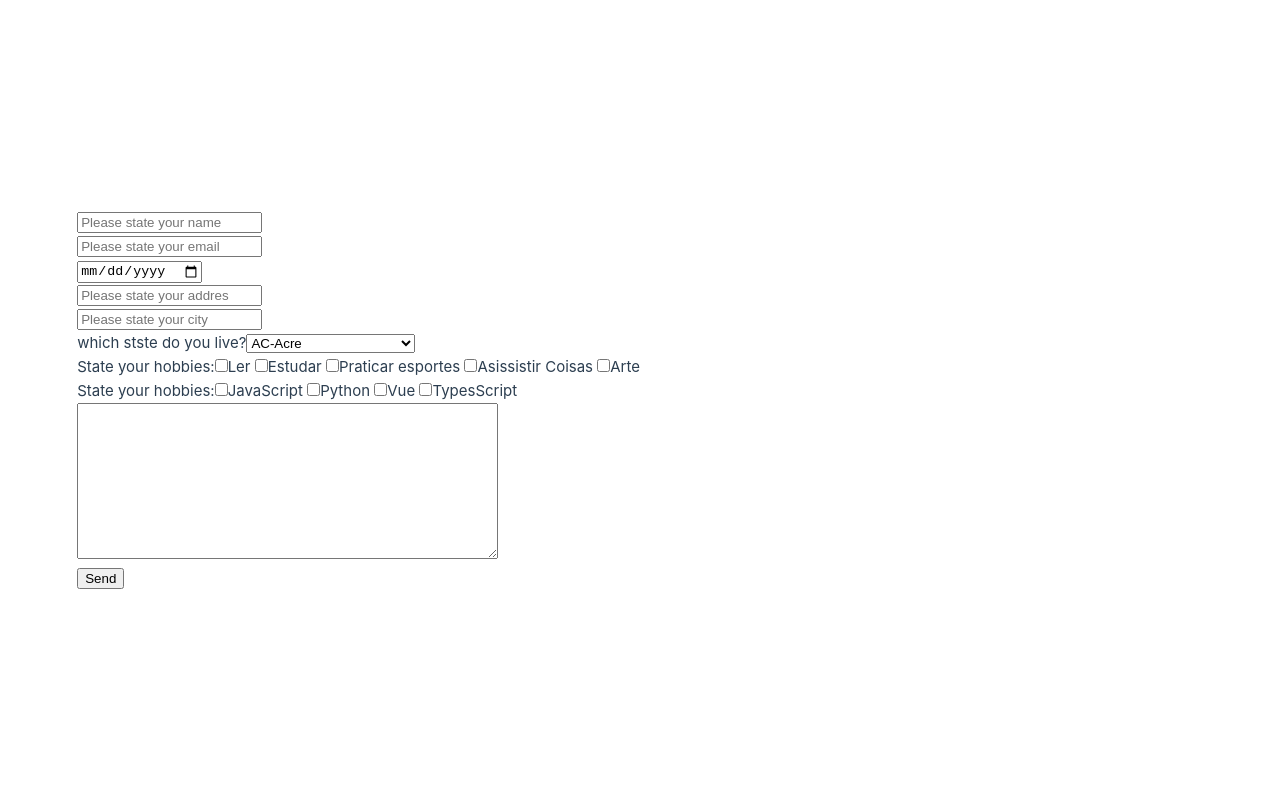
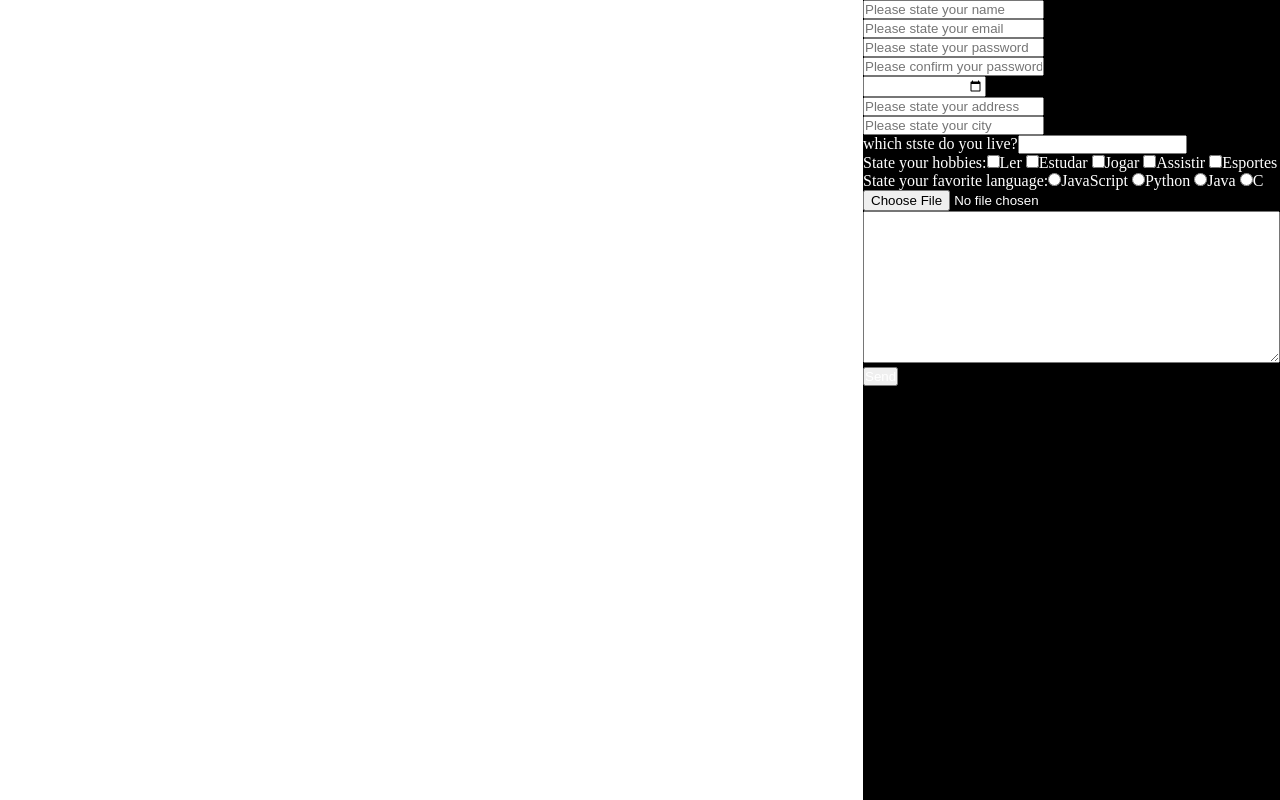
Before and after one commit to RenatoChagas-M/form-prof-edit, a Vue app: page / in a window 1280 px wide. Built offline with nearby package versions, Linux system fonts and the light colour scheme.

Commit message:
feat:verify password &  fix checkbox

```diff
--- a/src/App.vue
+++ b/src/App.vue
@@ -1,5 +1,5 @@
 <script setup>
-import { ref } from "vue";
+import { ref, reactive } from "vue";
 
 const infoUser = ref({
   name: '',
@@ -13,6 +13,8 @@ const infoUser = ref({
   bio: '',
 })
 
+const confirmPassword = ref("")
+
 const userCity = ref([""])
 
 const showProfile = ref(false)
@@ -22,39 +24,54 @@ function saveprofile() {
 }
 
 const allStates = ref([
-  {'nome':'Acre', 'sigla': 'AC'},
-  {'nome':'Alagoas', 'sigla': 'AL'},
-  {'nome':'Amapá', 'sigla': 'AP'},
-  {'nome':'Amazonas', 'sigla': 'AM'},
-  {'nome':'Bahia', 'sigla': 'BA'},
-  {'nome':'Ceará', 'sigla': 'CE'},
-  {'nome':'Distrito Federal', 'sigla': 'DF'},
-  {'nome':'Espírito Santo', 'sigla': 'ES'},
-  {'nome':'Goiás', 'sigla': 'GO'},
-  {'nome':'Maranhão', 'sigla': 'MA'},
-  {'nome':'Mato Grosso', 'sigla': 'MT'},
-  {'nome':'Mato Grosso do Sul', 'sigla': 'MS'},
-  {'nome':'Minas Gerais', 'sigla': 'MG'},
-  {'nome':'Pará', 'sigla': 'PA'},
-  {'nome':'Paraíba', 'sigla': 'PB'},
-  {'nome':'Paraná', 'sigla': 'PR'},
-  {'nome':'Pernambuco', 'sigla': 'PE'},
-  {'nome':'Piauí', 'sigla': 'PI'},
-  {'nome':'Rio de Janeiro', 'sigla': 'RJ'},
-  {'nome':'Rio Grande do Norte', 'sigla': 'RN'},
-  {'nome':'Rio Grande do Sul', 'sigla': 'RS'},
-  {'nome':'Rondônia', 'sigla': 'RO'},
-  {'nome':'Roraima', 'sigla': 'RR'},
-  {'nome':'Santa Catarina', 'sigla': 'SC'},
-  {'nome':'São Paulo', 'sigla': 'SP'},
-  {'nome':'Sergipe', 'sigla': 'SE'},
-  {'nome':'Tocantins', 'sigla': 'TO'}
+  { 'name': 'Estado', 'sigla': '' },
+  { 'name': 'Acre', 'sigla': 'AC-' },
+  { 'name': 'Alagoas', 'sigla': 'AL-' },
+  { 'name': 'Amapá', 'sigla': 'AP-' },
+  { 'name': 'Amazonas', 'sigla': 'AM-' },
+  { 'name': 'Bahia', 'sigla': 'BA-' },
+  { 'name': 'Ceará', 'sigla': 'CE-' },
+  { 'name': 'Distrito Federal', 'sigla': 'DF-' },
+  { 'name': 'Espírito Santo', 'sigla': 'ES-' },
+  { 'name': 'Goiás', 'sigla': 'GO-' },
+  { 'name': 'Maranhão', 'sigla': 'MA-' },
+  { 'name': 'Mato Grosso', 'sigla': 'MT-' },
+  { 'name': 'Mato Grosso do Sul', 'sigla': 'MS-' },
+  { 'name': 'Minas Gerais', 'sigla': 'MG-' },
+  { 'name': 'Pará', 'sigla': 'PA-' },
+  { 'name': 'Paraíba', 'sigla': 'PB-' },
+  { 'name': 'Paraná', 'sigla': 'PR-' },
+  { 'name': 'Pernambuco', 'sigla': 'PE-' },
+  { 'name': 'Piauí', 'sigla': 'PI-' },
+  { 'name': 'Rio de Janeiro', 'sigla': 'RJ-' },
+  { 'name': 'Rio Grande do Norte', 'sigla': 'RN-' },
+  { 'name': 'Rio Grande do Sul', 'sigla': 'RS-' },
+  { 'name': 'Rondônia', 'sigla': 'RO-' },
+  { 'name': 'Roraima', 'sigla': 'RR-' },
+  { 'name': 'Santa Catarina', 'sigla': 'SC-' },
+  { 'name': 'São Paulo', 'sigla': 'SP-' },
+  { 'name': 'Sergipe', 'sigla': 'SE-' },
+  { 'name': 'Tocantins', 'sigla': 'TO-' },
+  { 'name': 'Estrangeiro', 'sigla': 'EX-' }
 ])
+
+const userImg = reactive({
+  avatar: null
+})
+
+function saveProfileImg(e) {
+  const target = e.target
+  if (target && target.files && target.files.length > 0) {
+    const file = target.files[0]
+    userImg.avatar = URL.createObjectURL(file)
+  }
+}
 
 </script>
 
 <template>
   <main>
+    <aside>
       <transition name="form" mode="out-in">
         <section v-if="showProfile" class="user-form">
           <div class="userSaved-informations">
@@ -78,29 +95,38 @@ const allStates = ref([
         <form v-else @submit.prevent="saveprofile()" validate>
           <div class="user-information">
             <div class="user-name">
-            <input placeholder="Please state your name" type="text" required>
+              <input v-model="infoUser.name" placeholder="Please state your name" type="text" required>
             </div>
 
             <div class="user-email">
-            <input placeholder="Please state your email" type="email" required>
+              <input v-model="infoUser.email" placeholder="Please state your email" type="email" required>
             </div>
 
-          <div class="user-date-of-birth">
-            <input placeholder="Please state your date of birth" type="date" required>
+            <div class="user-password">
+              <input v-model="infoUser.password" placeholder="Please state your password" type="password" required>
             </div>
 
-          <div class="user-addres">
-            <input placeholder="Please state your addres" type="text" required>
+            <div class="user-verify-password">
+              <input v-model="confirmPassword" placeholder="Please confirm your password" type="password" required>
+              <p v-if="infoUser.password !== confirmPassword">try again, passwords dont match</p>
+            </div>
+
+            <div class="user-born">
+              <input v-model="infoUser.born" placeholder="Please state your born date" type="date" required>
+            </div>
+
+            <div class="user-address">
+              <input v-model="infoUser.address" placeholder="Please state your address" type="text" required>
             </div>
 
             <div class="user-city">
-            <input placeholder="Please state your city" type="text" required>
+              <input v-model="userCity" placeholder="Please state your city" type="text" required>
             </div>
 
             <div class="user-state">
               <label for="whichState">which stste do you live?</label>
               <select name="States">
-              <option v-for="(value, index) of allStates" :key="index">{{value.sigla}}-{{value.nome}}</option>
+                <option v-for="(value, index) of allStates" :key="index">{{ value.sigla }}{{ value.name }}</option>
               </select>
             </div>
 
@@ -108,19 +134,23 @@ const allStates = ref([
               <div class="user-hobbies">
                 <label for="hobbies">State your hobbies:</label>
                 <input type="checkbox" value="read">Ler
-              <input type="checkbox" value="study">Estudar
-              <input type="checkbox" value="sports">Praticar esportes
-              <input type="checkbox" value="watch">Asissistir Coisas
-              <input type="checkbox" name="art">Arte
+                <input v-model="infoUser.hobbies" type="checkbox" value="study">Estudar
+                <input v-model="infoUser.hobbies" type="checkbox" value="play">Jogar
+                <input v-model="infoUser.hobbies" type="checkbox" value="watch">Assistir
+                <input v-model="infoUser.hobbies" type="checkbox" value="sporty">Esportes
               </div>
 
               <div class="user-prog-lang">
-              <label for="hobbies">State your hobbies:</label>
-              <input type="checkbox" value="js">JavaScript
-              <input type="checkbox" value="python">Python
-              <input type="checkbox" value="vue">Vue
-              <input type="checkbox" value="tp">TypesScript
+                <label for="hobbies">State your favorite language:</label>
+                <input v-model="infoUser.progLang" type="radio" value="js">JavaScript
+                <input v-model="infoUser.progLang" type="radio" value="py">Python
+                <input v-model="infoUser.progLang" type="radio" value="java">Java
+                <input v-model="infoUser.progLang" type="radio" value="c">C
               </div>
+            </div>
+
+            <div class="profile-image">
+              <input type="file" id="profileImg" accept="image/*" @change="saveProfileImg(e)">
             </div>
 
             <div class="biography">
@@ -129,12 +159,39 @@ const allStates = ref([
           </div>
 
           <div class="sendButon">
-          <button class="save-send-button" type="submit">Send</button>
+            <button class="save-send-button" type="submit"
+              :disabled="infoUser.password !== confirmPassword ? true : false">Send</button>
           </div>
         </form>
 
       </transition>
+    </aside>
   </main>
 </template>
 
-<style scoped></style>
+<style scoped>
+
+*{
+  margin: 0;
+  padding: 0;
+  box-sizing: border-box;
+}
+
+*{
+  color: white;
+}
+
+main{
+  display: flex;
+  justify-content: end;
+  margin: 0vw 0vw 0px 0vw;
+  width: 100vw;
+  height: 100vh;
+}
+
+aside{
+
+  background-color: black;
+}
+
+</style>
--- a/src/assets/main.css
+++ b/src/assets/main.css
@@ -1,35 +1,19 @@
-@import './base.css';
-
-#app {
-  max-width: 1280px;
-  margin: 0 auto;
-  padding: 2rem;
-  font-weight: normal;
+*{
+  margin: 0;
+  padding: 0;
+  box-sizing: border-box;
 }
 
-a,
-.green {
-  text-decoration: none;
-  color: hsla(160, 100%, 37%, 1);
-  transition: 0.4s;
-  padding: 3px;
+#App {
+  display: flex;
+  width: 100vw;
+  height: 100vh;
 }
 
-@media (hover: hover) {
-  a:hover {
-    background-color: hsla(160, 100%, 37%, 0.2);
-  }
+body{
+  display: flex;
+  width: 100vw;
+  height: 100vh;
+  overflow-y: scroll;
+  overflow-x: hidden;
 }
-
-@media (min-width: 1024px) {
-  body {
-    display: flex;
-    place-items: center;
-  }
-
-  #app {
-    display: grid;
-    grid-template-columns: 1fr 1fr;
-    padding: 0 2rem;
-  }
-}
```
Lines whose indentation alone changed are shown as unchanged.
